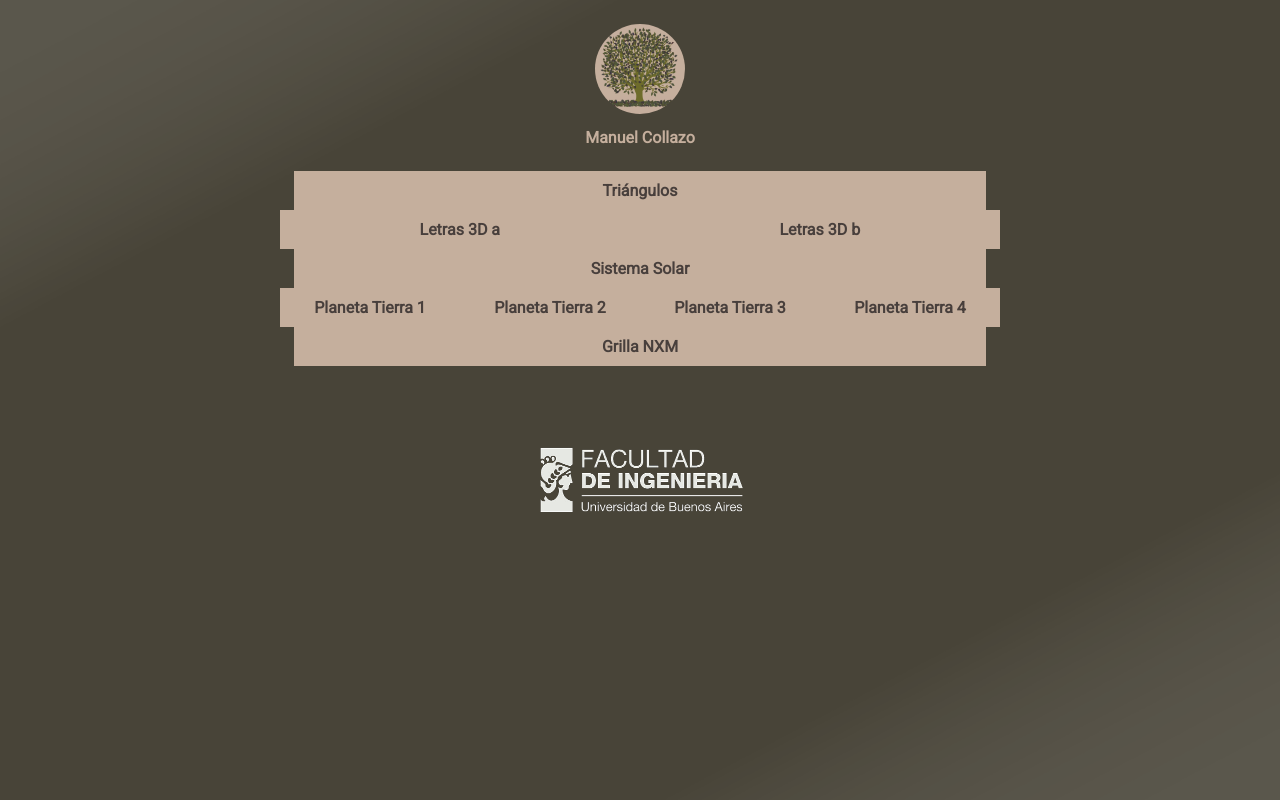
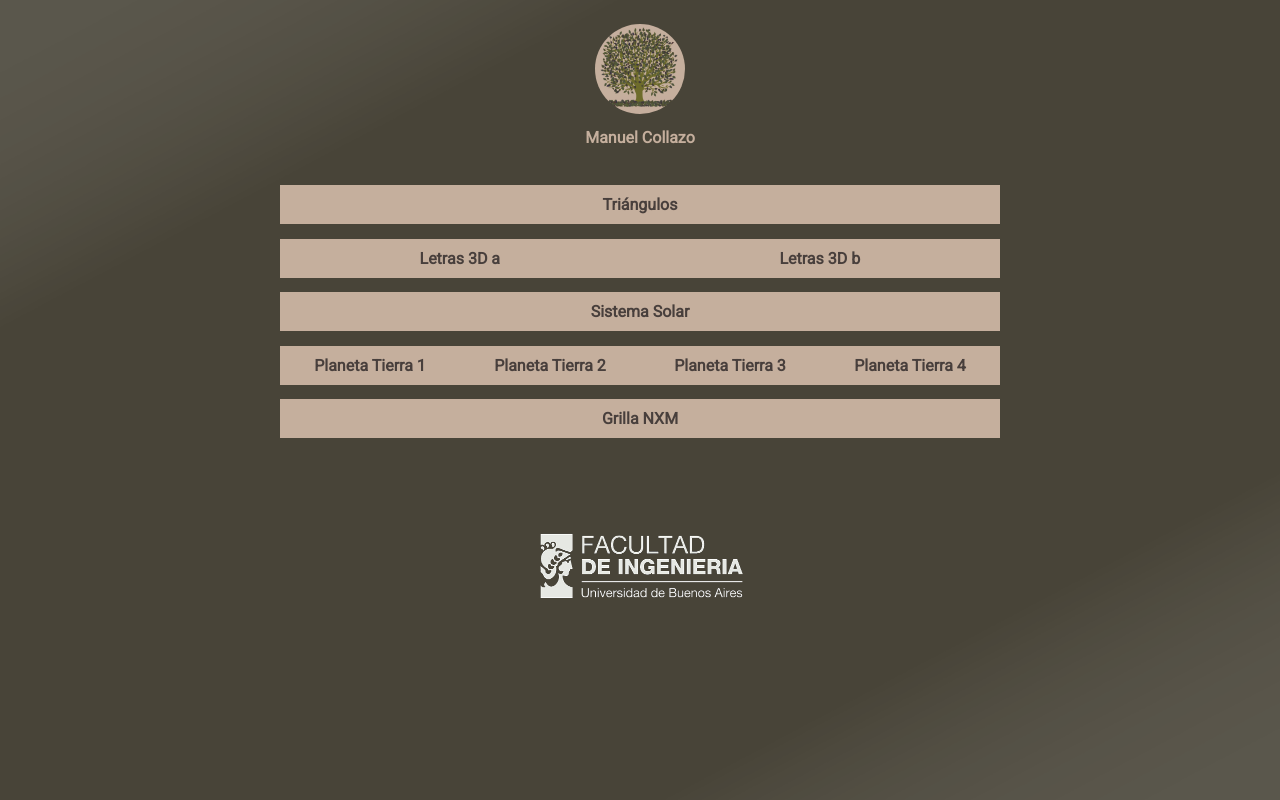
Before and after one commit to collazomanuel/sistemas-graficos, a plain HTML site: page index.html in a window 1280 px wide. Drawn offline with Linux system fonts and the light colour scheme.

Commit message:
Update index.html

```diff
--- a/index.html
+++ b/index.html
@@ -110,7 +110,7 @@
         }
 
         body #wrapper li {
-            margin: 0 .9rem;
+            margin: .9rem 0;
         }
 
         body #wrapper .spacer {
```
